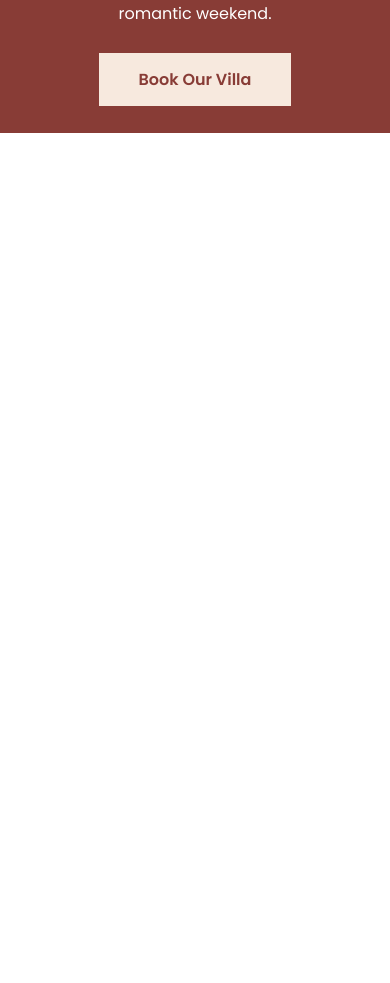
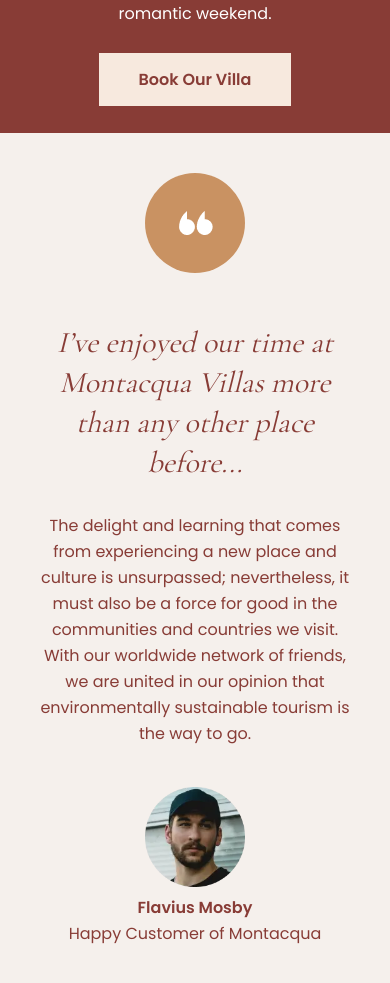
Before and after one commit to avicious/montacqua, a React (Vite) app: page / in a window 390 px wide. Shown: the part 3104-4087 px from the top of the page. Before the commit the page ends 3237 px from the top, so only its background shows below. Built offline with nearby package versions, Linux system fonts and the light colour scheme.

Commit message:
added testimonials

```diff
--- a/src/assets/index.js
+++ b/src/assets/index.js
@@ -6,6 +6,8 @@ import exquisiteFoods from "./exquisite-foods.webp";
 import stylishPools from "./stylish-pools.webp";
 import treatSmall from "./Treat-small.webp";
 import treatLarge from "./Treat-large.webp";
+import quote from "./quote.webp";
+import author from "./author.webp";
 
 export {
   bannerBG,
@@ -16,4 +18,6 @@ export {
   stylishPools,
   treatSmall,
   treatLarge,
+  quote,
+  author,
 };
--- /dev/null
+++ b/src/components/Testimonials.jsx
@@ -0,0 +1,27 @@
+import styles from "./Testimonials.module.css";
+import { quote, author } from "../assets";
+
+const Testimonials = () => (
+  <section className={styles.testimonials}>
+    <div>
+      <div className={styles.quote}>
+        <img src={quote} alt="quote" />
+      </div>
+      <h2 className={styles.title}>
+        I’ve enjoyed our time at Montacqua Villas more than any other place
+        before...
+      </h2>
+      <p className={styles.comment}>
+        The delight and learning that comes from experiencing a new place and
+        culture is unsurpassed; nevertheless, it must also be a force for good
+        in the communities and countries we visit. With our worldwide network of
+        friends, we are united in our opinion that environmentally sustainable
+        tourism is the way to go.
+      </p>
+      <img className={styles.authorImg} src={author} alt="Flavius Mosby" />
+      <p className={styles.author}>Flavius Mosby</p>
+      <p className={styles.about}>Happy Customer of Montacqua</p>
+    </div>
+  </section>
+);
+export default Testimonials;
--- /dev/null
+++ b/src/components/Testimonials.module.css
@@ -0,0 +1,87 @@
+.testimonials {
+    padding: 120px 0;
+    max-width: 1720px;
+    background-color: #f5f0ec;
+    color: #883c36;
+    margin: 0 auto;
+}
+
+.testimonials div {
+    width: 80%;
+    margin: 0 auto;
+    text-align: center;
+}
+
+.quote {
+    background-color: #c99262;
+    width: 100px !important;
+    height: 100px;
+    display: flex;
+    justify-content: center;
+    align-items: center;
+    border-radius: 100%;
+}
+
+.title {
+    font-family: 'Cormorant Garamond', sans-serif;
+    font-size: 60px;
+    line-height: 70px;
+    font-weight: 400;
+    margin-top: 50px;
+    margin-bottom: 30px;
+    font-style: italic;
+}
+
+.comment {
+    width: 60%;
+    margin: 0 auto;
+    margin-bottom: 40px;
+}
+
+.authorImg {
+    width: 100px;
+    height: 100px;
+    object-fit: contain;
+}
+
+.author {
+    font-weight: 600;
+}
+
+@media(max-width: 990px) {
+    .testimonials {
+        padding: 80px 0;
+    }
+
+    .title {
+        font-size: 46px;
+        line-height: 56px;
+    }
+
+}
+
+@media (max-width: 780px) {
+    .testimonials {
+        padding: 60px 0;
+    }
+
+    .title {
+        font-size: 36px;
+        line-height: 46px;
+    }
+
+    .comment {
+        width: 100%;
+    }
+}
+
+@media (max-width: 479px) {
+    .testimonials {
+        padding: 40px 0;
+    }
+
+    .title {
+        font-size: 30px;
+        line-height: 40px;
+    }
+}
--- a/src/pages/HomePage.jsx
+++ b/src/pages/HomePage.jsx
@@ -2,6 +2,7 @@ import Hero from "../components/Hero";
 import Intro from "../components/Intro";
 import TreatSection from "../components/TreatSection";
 import Book from "../components/Book";
+import Testimonials from "../components/Testimonials";
 
 const HomePage = () => (
   <>
@@ -9,6 +10,7 @@ const HomePage = () => (
     <Intro />
     <TreatSection />
     <Book />
+    <Testimonials />
   </>
 );
 
```
Also changed, not shown: src/assets/author.webp (added), src/assets/quote.webp (added).
